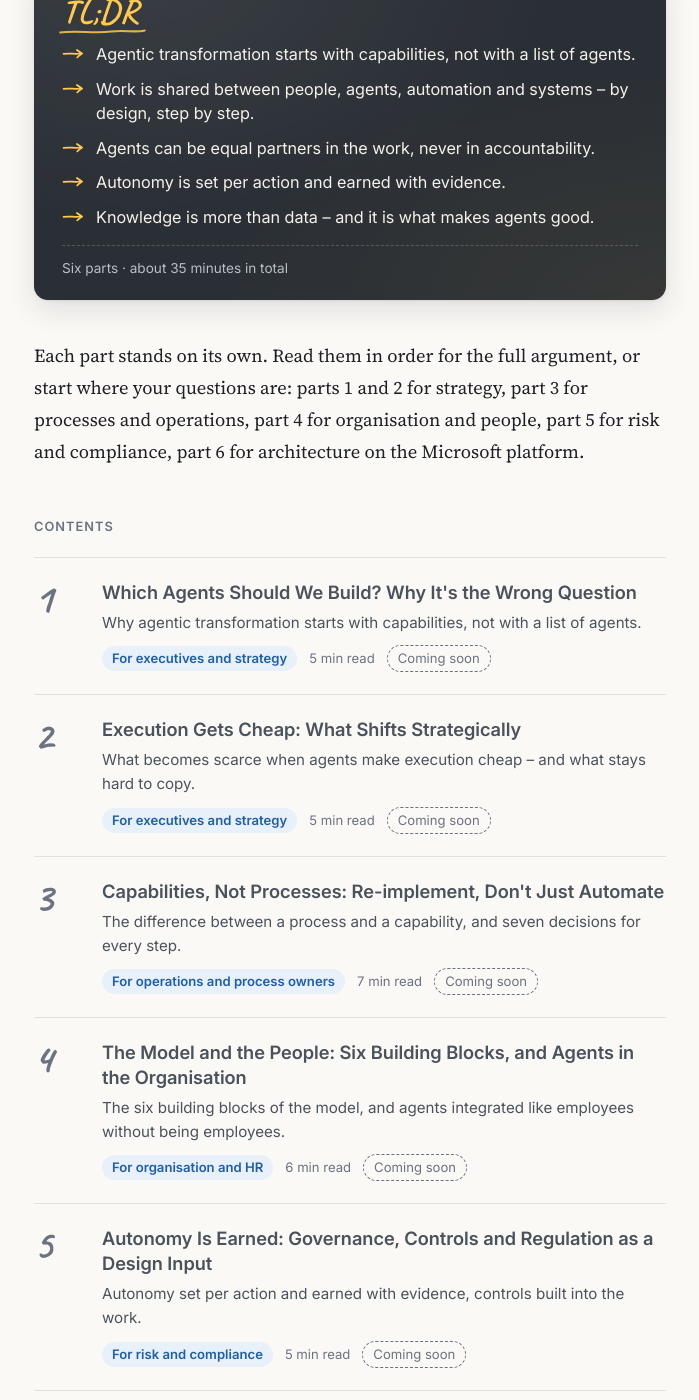
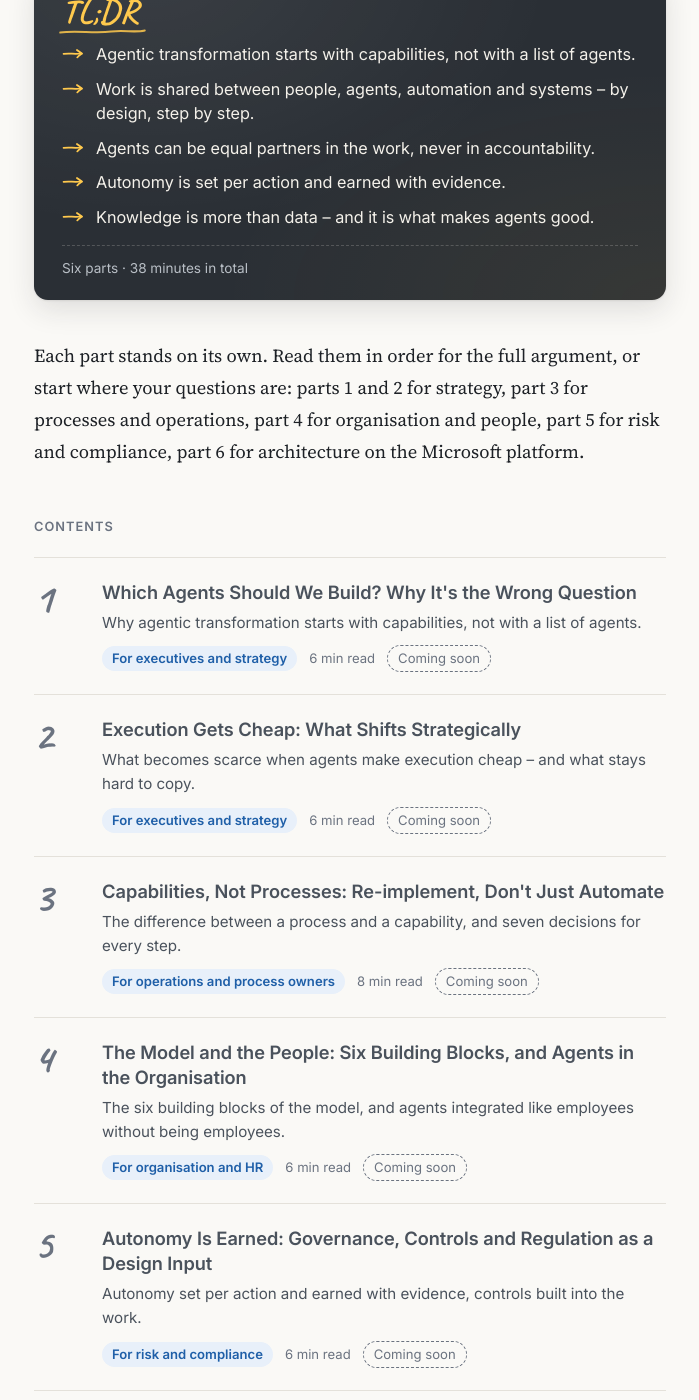
Before and after one commit to mgmllrpro/mgmllrpro.github.io, a Jekyll site: the page built from agentic-operating-model/index.md, in a window 1280 px wide and 1400 px high, scrolled down 395 px. Shown: the whole window, without its empty margins (290-989 px from the left). Built offline with Jekyll 4.4.1, drawn with Linux system fonts in a browser that asks for light colours.

Commit message:
Reading times from the actual article text
Parts 1, 2, 4, 5, 6: 6 min; part 3: 8 min; series: 38 minutes in total (about 230 words per minute).

Co-Authored-By: Claude Opus 5.5 <noreply@anthropic.com>
Claude-Session: https://claude.ai/code/session_013pd3Zaj5MonqgA2Prhz98A

```diff
--- a/_data/series.yml
+++ b/_data/series.yml
@@ -21,17 +21,17 @@
       title: "Which Agents Should We Build? Why It's the Wrong Question"
       teaser: Why agentic transformation starts with capabilities, not with a list of agents.
       audience: executives and strategy
-      minutes: 5
+      minutes: 6
     - part: 2
       title: "Execution Gets Cheap: What Shifts Strategically"
       teaser: What becomes scarce when agents make execution cheap – and what stays hard to copy.
       audience: executives and strategy
-      minutes: 5
+      minutes: 6
     - part: 3
       title: "Capabilities, Not Processes: Re-implement, Don't Just Automate"
       teaser: The difference between a process and a capability, and seven decisions for every step.
       audience: operations and process owners
-      minutes: 7
+      minutes: 8
     - part: 4
       title: "The Model and the People: Six Building Blocks, and Agents in the Organisation"
       teaser: The six building blocks of the model, and agents integrated like employees without being employees.
@@ -41,7 +41,7 @@
       title: "Autonomy Is Earned: Governance, Controls and Regulation as a Design Input"
       teaser: Autonomy set per action and earned with evidence, controls built into the work.
       audience: risk and compliance
-      minutes: 5
+      minutes: 6
     - part: 6
       title: "Building It on Microsoft: Architecture, Control Plane and the Path Ahead"
       teaser: How the model maps onto the Microsoft platform – and the path, one capability at a time.
--- a/agentic-operating-model/index.md
+++ b/agentic-operating-model/index.md
@@ -12,7 +12,7 @@ tldr:
   - Agents can be equal partners in the work, never in accountability.
   - Autonomy is set per action and earned with evidence.
   - Knowledge is more than data – and it is what makes agents good.
-tldr_meta: Six parts · about 35 minutes in total
+tldr_meta: Six parts · 38 minutes in total
 ---
 
 Each part stands on its own. Read them in order for the full argument, or start
```
